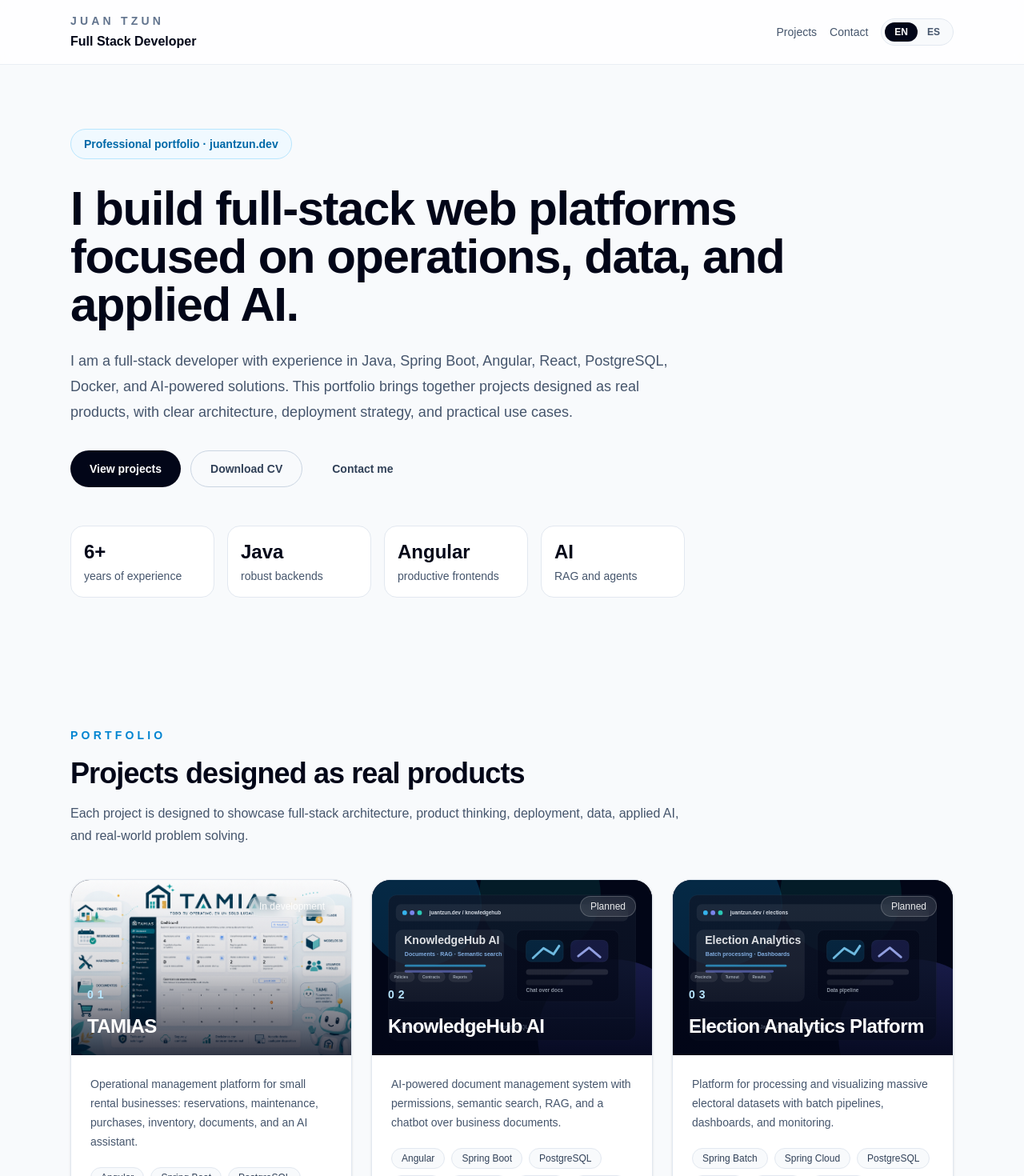
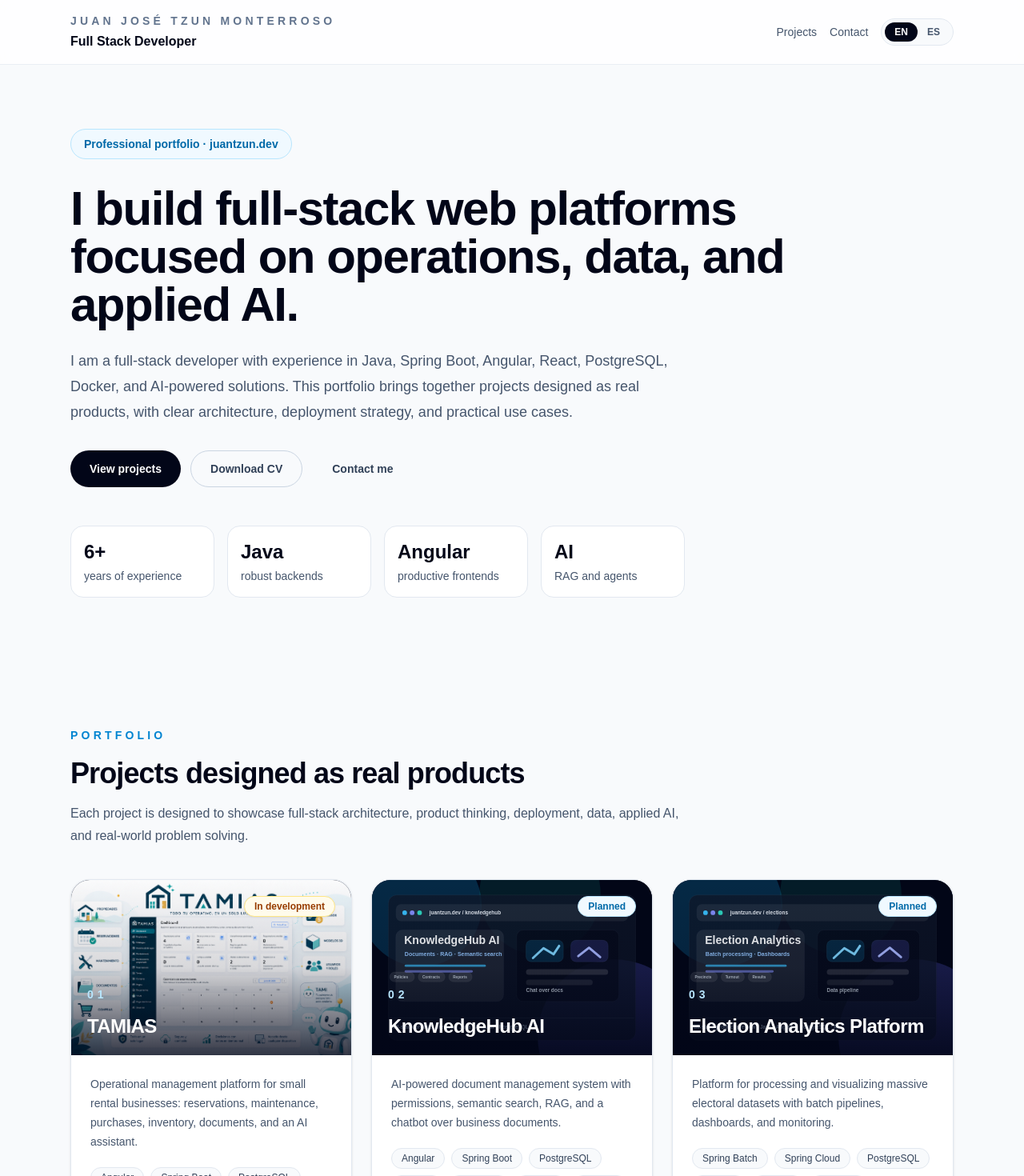
Before and after one commit to Juanjho120/portfolio, a Next.js app: page /en in a window 1280 px wide. Shown: the top 1470 px of the page at 80% size. Built offline with nearby package versions, Linux system fonts and the light colour scheme.

Commit message:
fix: improve project status badge contrast

```diff
--- a/components/ProjectCard.tsx
+++ b/components/ProjectCard.tsx
@@ -18,6 +18,15 @@ type ProjectCardProps = {
   projectText: ProjectText;
   labels: ProjectCardLabels;
   index: number;
+};
+
+const statusBadgeStyles: Record<ProjectStatus, string> = {
+  active:
+    "border-emerald-200 bg-emerald-50 text-emerald-700 shadow-emerald-950/5 dark:border-emerald-800/70 dark:bg-emerald-950/80 dark:text-emerald-200",
+  inDevelopment:
+    "border-amber-200 bg-amber-50 text-amber-800 shadow-amber-950/5 dark:border-amber-700/70 dark:bg-amber-950/80 dark:text-amber-200",
+  planned:
+    "border-sky-200 bg-sky-50 text-sky-700 shadow-sky-950/5 dark:border-sky-700/70 dark:bg-sky-950/80 dark:text-sky-200",
 };
 
 export function ProjectCard({ project, projectText, labels, index }: ProjectCardProps) {
@@ -41,7 +50,9 @@ export function ProjectCard({ project, projectText, labels, index }: ProjectCard
 
         <div className="absolute inset-0 bg-gradient-to-t from-slate-950/80 via-slate-950/15 to-transparent" />
 
-        <div className="absolute right-5 top-5 rounded-full border border-white/20 bg-white/10 px-3 py-1 text-xs font-medium text-white/90 backdrop-blur">
+        <div
+          className={`absolute right-5 top-5 rounded-full border px-3 py-1 text-xs font-semibold shadow-sm backdrop-blur ${statusBadgeStyles[project.status]}`}
+        >
           {labels.status[project.status]}
         </div>
 
--- a/i18n/messages/en.json
+++ b/i18n/messages/en.json
@@ -1,11 +1,11 @@
 {
   "metadata": {
-    "title": "Juan Tzun | Full Stack Developer",
-    "description": "Juan Tzun's professional portfolio: full-stack projects with Java, Spring Boot, Angular, React, PostgreSQL, Docker, and applied AI."
+    "title": "Juan José Tzun Monterroso | Full Stack Developer",
+    "description": "Juan José Tzun Monterroso's professional portfolio: full-stack projects with Java, Spring Boot, Angular, React, PostgreSQL, Docker, and applied AI."
   },
   "navigation": {
     "ariaHome": "Go to home",
-    "name": "Juan Tzun",
+    "name": "Juan José Tzun Monterroso",
     "role": "Full Stack Developer",
     "projects": "Projects",
     "contact": "Contact"
@@ -124,7 +124,7 @@
     }
   },
   "footer": {
-    "name": "Juan Tzun",
+    "name": "Juan José Tzun Monterroso",
     "tagline": "Full Stack Developer · Java · Spring Boot · Angular · React · AI",
     "email": "Email",
     "github": "GitHub",
--- a/i18n/messages/es.json
+++ b/i18n/messages/es.json
@@ -1,11 +1,11 @@
 {
   "metadata": {
-    "title": "Juan Tzun | Full Stack Developer",
-    "description": "Portfolio profesional de Juan Tzun: proyectos full-stack con Java, Spring Boot, Angular, React, PostgreSQL, Docker e IA aplicada."
+    "title": "Juan José Tzun Monterroso | Full Stack Developer",
+    "description": "Portfolio profesional de Juan José Tzun Monterroso: proyectos full-stack con Java, Spring Boot, Angular, React, PostgreSQL, Docker e IA aplicada."
   },
   "navigation": {
     "ariaHome": "Ir al inicio",
-    "name": "Juan Tzun",
+    "name": "Juan José Tzun Monterroso",
     "role": "Full Stack Developer",
     "projects": "Proyectos",
     "contact": "Contacto"
@@ -124,7 +124,7 @@
     }
   },
   "footer": {
-    "name": "Juan Tzun",
+    "name": "Juan José Tzun Monterroso",
     "tagline": "Full Stack Developer · Java · Spring Boot · Angular · React · IA",
     "email": "Email",
     "github": "GitHub",
```
